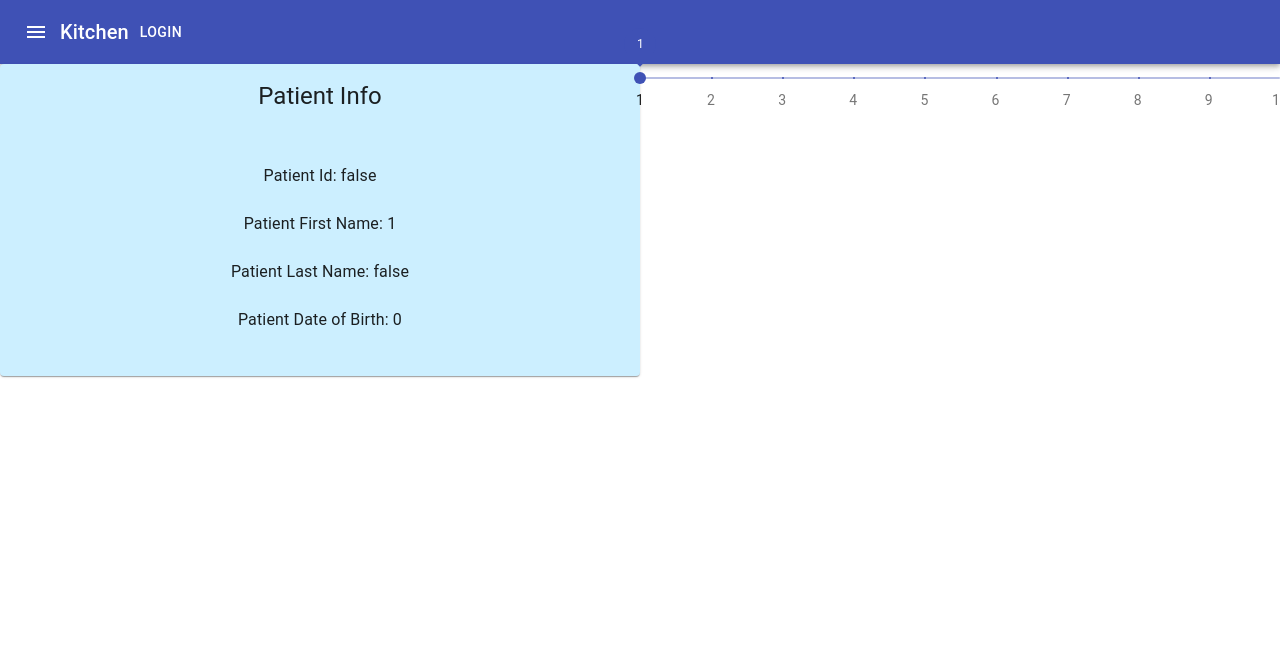
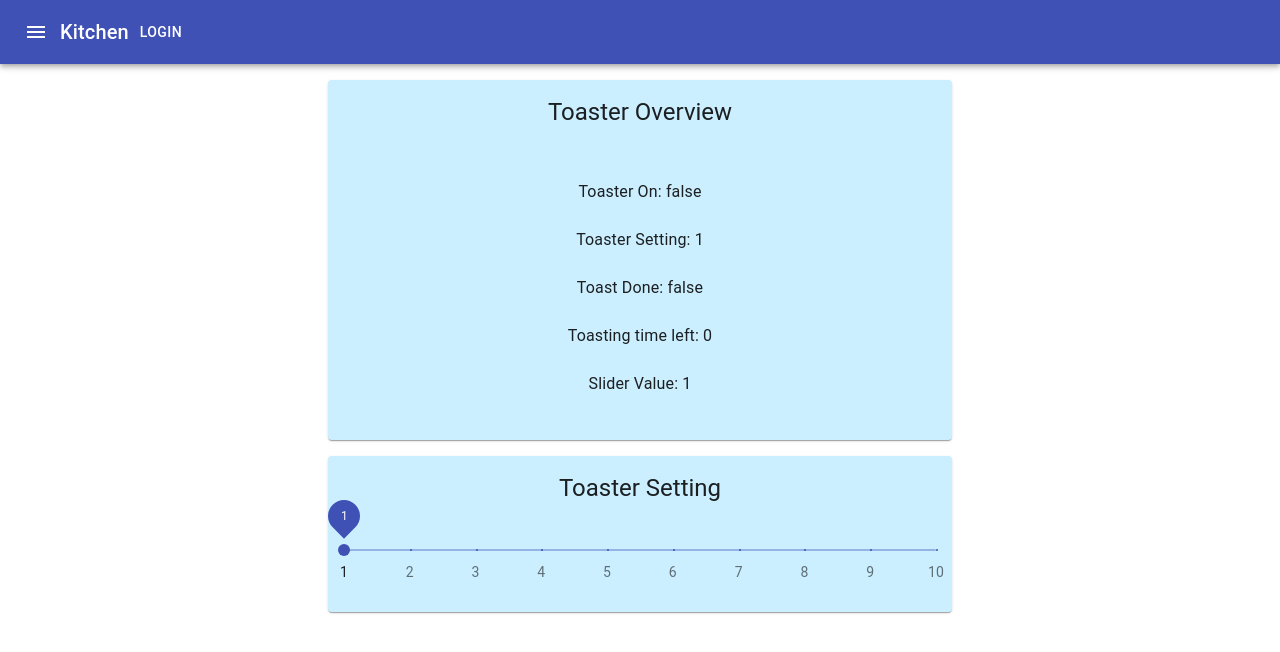
Before and after one commit to Sparky1313/iot-home-monitoring, a React (Create React App) app: page /kitchen in a window 1280 px wide. Shown: the top 652 px of the page. Built offline with nearby package versions, Linux system fonts and the light colour scheme; no server answers; what @aws-amplify/pubsub, aws-amplify would draw is missing.

Commit message:
Working on getting slider to update properly from IoT Hub.

```diff
--- a/package.json
+++ b/package.json
@@ -8,6 +8,7 @@
     "@devexpress/dx-react-core": "^2.7.5",
     "@material-ui/core": "^4.11.4",
     "@material-ui/icons": "^4.11.2",
+    "@material-ui/lab": "^4.0.0-alpha.58",
     "@reduxjs/toolkit": "^1.6.0",
     "@testing-library/jest-dom": "^5.14.1",
     "@testing-library/react": "^11.2.7",
--- a/src/features/kitchen/Kitchen.jsx
+++ b/src/features/kitchen/Kitchen.jsx
@@ -20,8 +20,10 @@ import {
     Card,
     CardHeader,
     CardContent,
-    Slider
+    Slider,
+    Box
   } from '@material-ui/core';
+  import Alert from '@material-ui/lab/Alert';
 import { useDispatch, useSelector } from 'react-redux';
 import {
     Chart,
@@ -35,23 +37,46 @@ import {$, jquery} from 'jquery';
 import { SortRounded } from '@material-ui/icons';
 import Sound from 'react-sound';
 import ding from '../../media/Ding-da-ding-ding.mp3';
+import { useEffect } from 'react';
 
 
 const useStyles = makeStyles({
     root: {
         // backgroundColor: '#4dc3ff',
+        padding: 8
+        // color: 'white'
+    },
+    card: {
         backgroundColor: '#ccefff',
-        // color: 'white'
+        // padding: 8
     }
 });
 
+const theme = {
+    spacing: 8
+}
+
 
   export default function Kitchen(props) {
-    //   const [toasterSliderVal, setToasterSliderVal] = useState(null);
+    let toasterSetting = useSelector(state => state.kitchen.toasterSetting);
+    let isToastDone = useSelector(state => state.kitchen.isToastDone);
+
+
+    const [toasterSliderVal, setToasterSliderVal] = useState(toasterSetting);
     const classes = useStyles();
     const dispatch = useDispatch();
-      let toasterSetting = useSelector(state => state.kitchen.toasterSetting);
-      let isToastDone = useSelector(state => state.kitchen.isToastDone)
+    let doValsMatch = toasterSliderVal === toasterSetting ? true : false;
+
+    useEffect( () => {
+        console.log("use effect was run");
+        if (toasterSliderVal !== toasterSetting) {
+            console.log("inside if statement");
+            console.log("Before " + document.getElementById('toaster-slider').value);
+            document.getElementById('toaster-slider').value = toasterSetting;
+            console.log("After " + document.getElementById('toaster-slider').value);
+        }
+    });
+
     //   let toasterTemp = useSelector(state => state.kitchen.toasterSetting);    // In order to update slider with sliding functionality still enable look into creating a helper component that has a MutationOberser and then manipulates the DOM's slider directly.
     //   function updateSliderFromRemoteChange() {
     //     //   if (toasterSetting === $("#toaster-slider").val()) {
@@ -109,35 +134,82 @@ const useStyles = makeStyles({
         }
       ];
 
-
-
-
     return (
+        <div>
         <Grid justify="center" container>
+            {
+                isToastDone &&
+                <Grid item xs={12}>
+                    <Alert
+                        severity="warning"
+                    >
+                        Your toast is done!
+                        <Button onClick={async (evt) => await PubSub.publish('kitchen/toaster', {"isToastDone": false})}>Clear</Button>
+                        <Sound
+                            url={ding}
+                            playStatus={Sound.status.PLAYING}
+                            // playFromPosition={300}
+                            // onLoading={handleSongLoading}
+                            // onPlaying={handleSongPlaying}
+                            // onFinishedPlaying={this.handleSongFinishedPlaying}
+                            loop={true}
+                        />
+                    </Alert>
+                </Grid>
+            }
+            {/* {doValsMatch ? console.log("Do match " + toasterSliderVal + " " + toasterSetting) : console.log("Don't match " + toasterSliderVal + " " + toasterSetting)} */}
             <Grid item xs={10} sm={8} md={6} xl={4}>
-                <Card className={classes.root} align="center">
-                    <CardHeader fontWeight="fontWeightBold" title="Patient Info" />
+                <Box pt={2} pb={1} px={1}>
+                    <Card className={classes.card} align="center">
+                        <CardHeader fontWeight="fontWeightBold" title="Toaster Overview" />
                         <CardContent>
                             <List>
                                 <ListItem>
-                                <ListItemText align="center" primary={`Patient Id:\t${useSelector(state => state.kitchen.isToasterOn)}`} />
+                                    <ListItemText align="center" primary={`Toaster On:\t${useSelector(state => state.kitchen.isToasterOn)}`} />
                                 </ListItem>
                                 <ListItem>
-                                <ListItemText align="center" primary={`Patient First Name:\t\t${useSelector(state => state.kitchen.toasterSetting)}`} />
+                                    <ListItemText align="center" primary={`Toaster Setting:\t\t${useSelector(state => state.kitchen.toasterSetting)}`} />
                                 </ListItem>
                                 <ListItem>
-                                <ListItemText align="center" primary={`Patient Last Name:\t${useSelector(state => state.kitchen.isOvenOn)}`} />
+                                    <ListItemText align="center" primary={`Toast Done:\t${useSelector(state => state.kitchen.isToastDone)}`} />
                                 </ListItem>
                                 <ListItem>
-                                <ListItemText align="center" primary={`Patient Date of Birth:\t${useSelector(state => state.kitchen.ovenTemp)}`} />
+                                    <ListItemText align="center" primary={`Toasting time left:\t${useSelector(state => state.kitchen.ovenTemp)}`} />
                                 </ListItem>
-                            {/* <ListItem>
-                                <ListItemText align="center" primary={toasterRead} />
-                            </ListItem> */}
+                                <ListItem>
+                                    <ListItemText align="center" primary={`Slider Value:\t${toasterSliderVal}`} />
+                                </ListItem>
                             </List>
                         </CardContent>
                     </Card>
+                </Box>
             </Grid>
+        </Grid>
+            {/* <Grid item xs={1} sm={2} md={3} xl={4} />
+            <Grid item xs={10} sm={8} md={6} xl={4}>
+                <Box pt={2} pb={1} px={1}>
+                    <Card className={classes.card} align="center">
+                        <CardHeader fontWeight="fontWeightBold" title="Toaster Info" />
+                        <CardContent>
+                            <List>
+                                <ListItem>
+                                    <ListItemText align="center" primary={`Toaster On:\t${useSelector(state => state.kitchen.isToasterOn)}`} />
+                                </ListItem>
+                                <ListItem>
+                                    <ListItemText align="center" primary={`Toaster Setting:\t\t${useSelector(state => state.kitchen.toasterSetting)}`} />
+                                </ListItem>
+                                <ListItem>
+                                    <ListItemText align="center" primary={`Toast Done:\t${useSelector(state => state.kitchen.isToastDone)}`} />
+                                </ListItem>
+                                <ListItem>
+                                    <ListItemText align="center" primary={`Toasting time left:\t${useSelector(state => state.kitchen.ovenTemp)}`} />
+                                </ListItem>
+                            </List>
+                        </CardContent>
+                    </Card>
+                </Box>
+            </Grid>
+            <Grid item xs={1} sm={2} md={3} xl={4} /> */}
             {/* <button type="button" onClick={updateSliderFromRemoteChange}>Update</button> */}
             {/* <Link to="/Home">Home</Link> */}
             {/* <Chart data={chartData}>
@@ -147,39 +219,37 @@ const useStyles = makeStyles({
                 />
                 <Title text="Toaster Setting" />
             </Chart> */}
-            <Grid item xs={10} sm={8} md={6} xl={4}>
+        <Grid justify="center" container>
+            <Grid item xs={10} sm={8} md={6} xl={4} m={4}>
+                <Box p={1}>
+                    <Card className={classes.card} align="center">
+                        <CardHeader fontWeight="fontWeightBold" title="Toaster Setting" />
+                        <CardContent>
                             <Slider id="toaster-slider"
                                 align="center"
                                 defaultValue={useSelector(state => state.kitchen.toasterSetting)}
-                    // value = {toasterTemp}
+                                // value = {toasterSetting}
                                 min={1}
                                 max={10}
                                 step={1}
                                 valueLabelDisplay="on"
                                 marks={toasterSettingMarks}
-                    onChange={(evt, value) => document.getElementById('toaster-slider').value = value}
+                                // onChange={(evt, value) => document.getElementById('toaster-slider').value = value}
                                 onChangeCommitted={
                                     async (evt, value) => {
                                         if (value !== toasterSetting) {
 
                                             await PubSub.publish('kitchen/toaster', {"toasterSetting": value});
+                                            setToasterSliderVal(value);
                                         }
                                     }
                                 }
                             />
-                {
-                    isToastDone &&
-                        <Sound
-                            url={ding}
-                            playStatus={Sound.status.PLAYING}
-                            // playFromPosition={300}
-                            // onLoading={handleSongLoading}
-                            // onPlaying={handleSongPlaying}
-                            // onFinishedPlaying={this.handleSongFinishedPlaying}
-                            loop={true}
-                        />
-                }
+                        </CardContent>
+                    </Card>
+                </Box>
             </Grid>
         </Grid>
+        </div>
     )
   }
```
Also changed, not shown: src/App.js (+4 -4 lines), 1 other file (tests, documents, lock files or other folders). Lines whose indentation alone changed are shown as unchanged.
